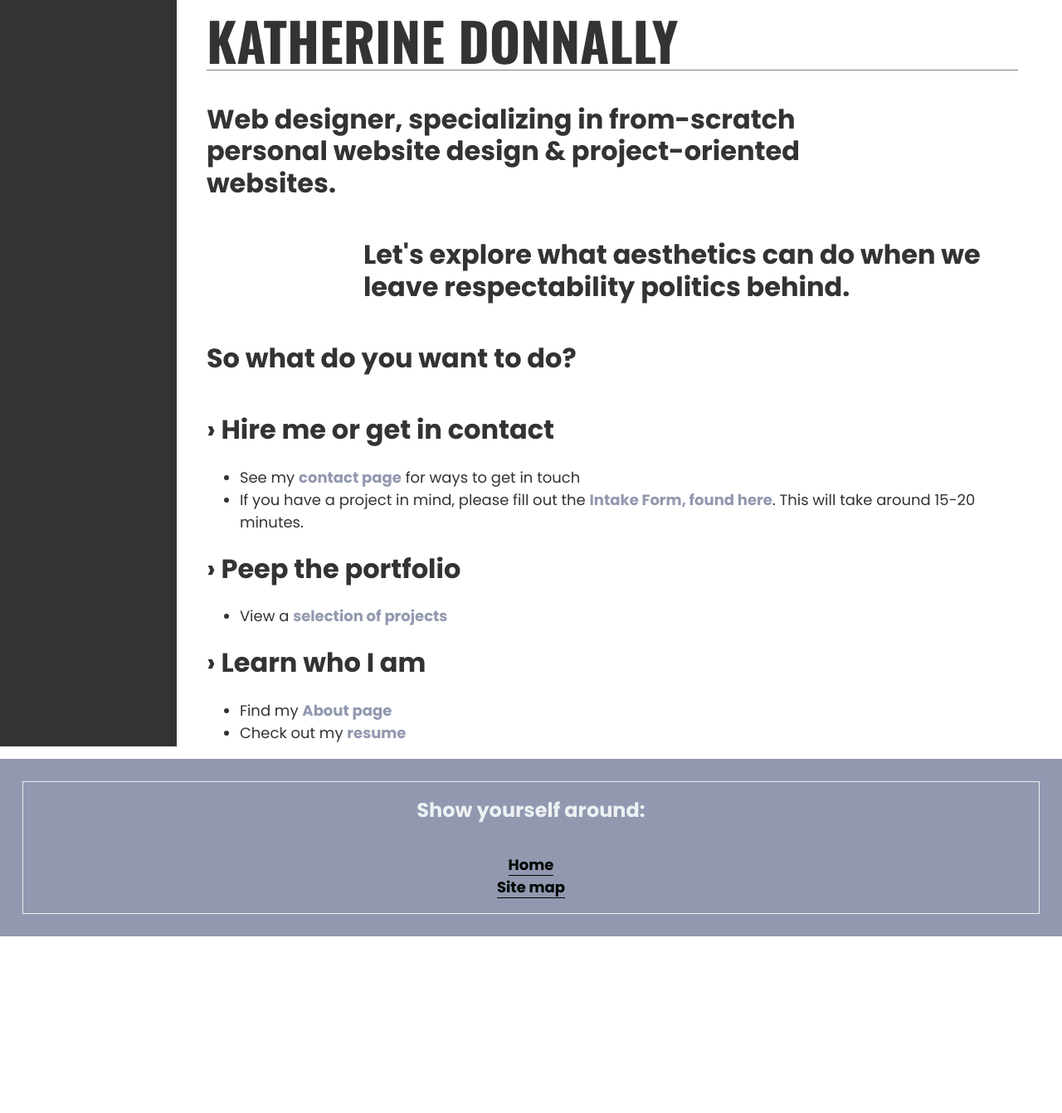
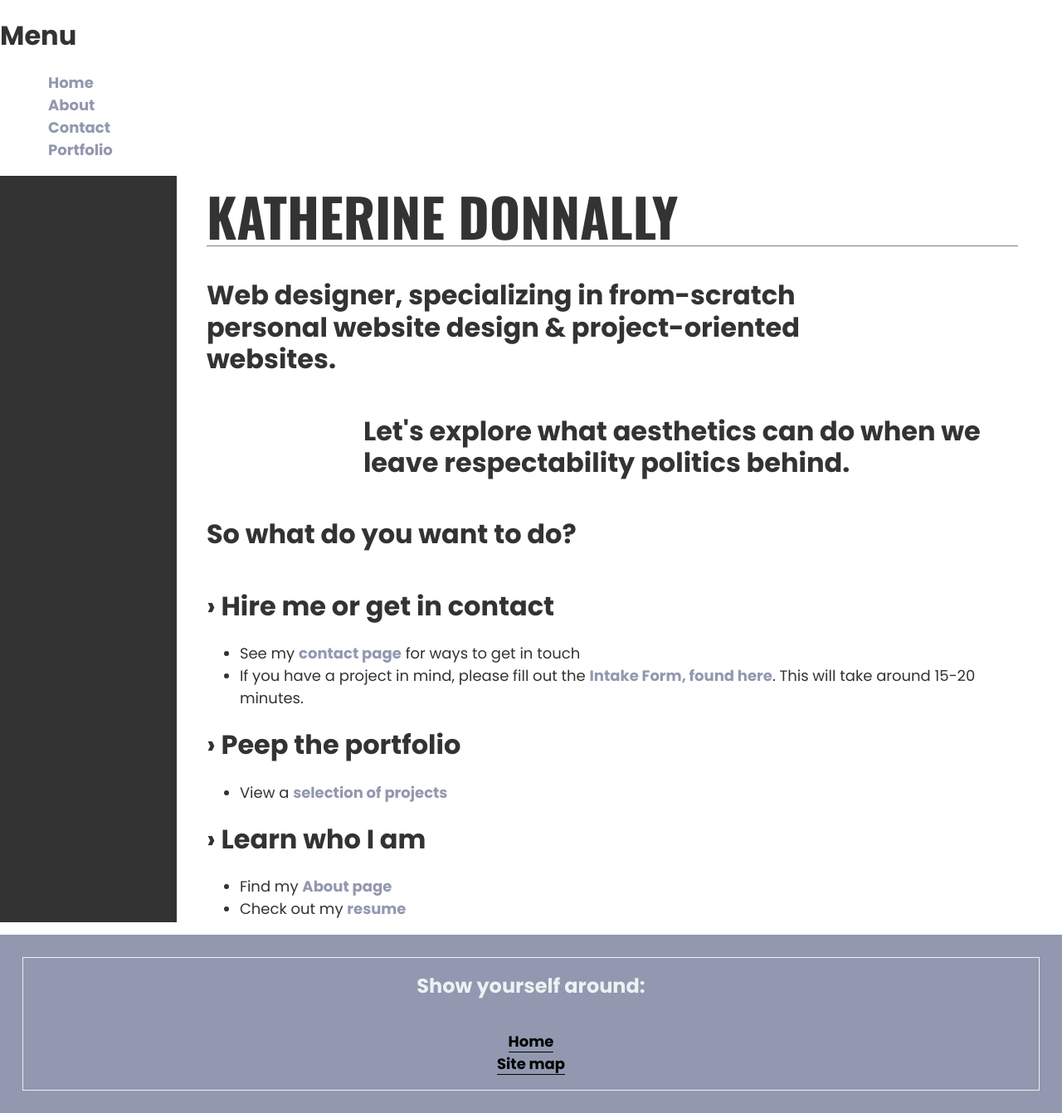
Before and after one commit to kbdonnally/katherinedoes.design, a Jekyll site: the page built from pages/real/new-home.html, in a window 1280 px wide. Shown: the whole page at 83% size. Built offline with Jekyll 4.4.1, drawn with Linux system fonts in a browser that asks for light colours; before the commit the page ends 1129 px from its top, so only the background shows below that.

Commit message:
Add new navigation include - works for vertical and horizontal

```diff
--- /dev/null
+++ b/_includes/new-nav.html
@@ -0,0 +1,15 @@
+<!-- nav menu: -->
+<nav class="vertical-nav-wrapper">
+	<section class="vertical-nav__title">
+		<h2>Menu</h2>
+	</section>
+	<ul class="vertical-nav__list">
+		<li class="nav-list__item"><a href="{{ site.url}}{{ site.baseurl}}/">Home</a></li>
+	{% assign pages = site.pages | sort: 'title' %}
+	{% for page in pages %}
+	{% if page.layout and page.path contains 'real' and page.menu == true %}
+		<li class="nav-list__item"><a href="{{ page.url | absolute_url }}">{{ page.title }}</a></li>
+	{% endif %}
+	{% endfor %}
+	</ul>
+</nav>
--- a/_layouts/no-style.html
+++ b/_layouts/no-style.html
@@ -19,6 +19,7 @@
 </head>
 
 <body>
+    {% include new-nav.html %}
         {{ content }}
     {% include footer.html %}
 </body>
```
